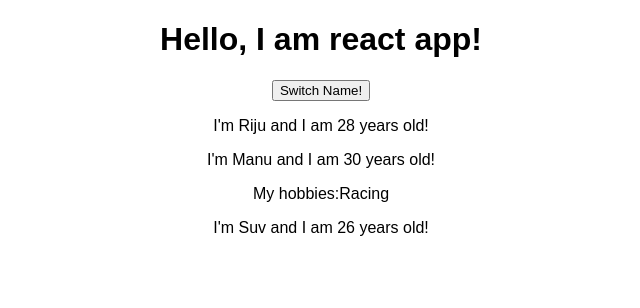
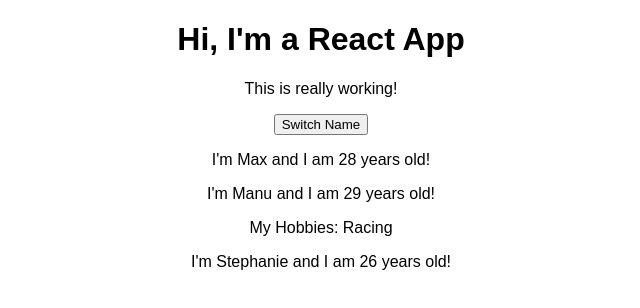
Before and after one commit to Rijubrata/react-guide, a React (Create React App) app: page / in a window 1280 px wide. Shown: the top 308 px of the page, without its empty margins (319-959 px from the left). Built offline with nearby package versions, Linux system fonts and the light colour scheme.

Commit message:
react-hooks

```diff
--- a/src/App.js
+++ b/src/App.js
@@ -1,39 +1,54 @@
-import React, { Component } from 'react';
+import React, { useState } from 'react';
 import './App.css';
 import Person from './Person/Person';
 
-class App extends Component {
-  state={
-    Person:[
-      {name:'Riju',age:28},
-      {name:'Manu',age:30},
-      {name:'Suv',age:26}
-    ],
-    otherState:'Do not change'
-  }
-  switchNameHandler=()=>{
-   // this.state.Person[0].name='Rijubrata';
-   // console.log('cliked');
-   this.setState({
-    Person:[
-      {name:'Rijubrata',age:28},
-      {name:'Manu',age:30},
-      {name:'Suv',age:35}
+const app = props => {
+  const [personsState, setPersonsState] = useState({
+    persons: [
+      { name: 'Max', age: 28 },
+      { name: 'Manu', age: 29 },
+      { name: 'Stephanie', age: 26 }
     ]
-   });
-  }
-  render() {
-    return (
-      <div className="App">
-       <h1>Hello, I am react app!</h1>
-       <button onClick={this.switchNameHandler}>Switch Name!</button>
-       <Person name={this.state.Person[0].name} age={this.state.Person[0].age}/>
-       <Person name={this.state.Person[1].name} age={this.state.Person[1].age}>My hobbies:Racing</Person>
-       <Person name={this.state.Person[2].name}  age={this.state.Person[2].age} />
-      </div>
-    );
-    // return React.createElement('div',{className:'App'},React.createElement('h1',null,'Hello, I am react app!'));
-  }
-}
+  });
 
-export default App;
+  const [otherState, setOtherState] = useState('some other value');
+
+  console.log(personsState, otherState);
+
+  const switchNameHandler = () => {
+    // console.log('Was clicked!');
+    // DON'T DO THIS: this.state.persons[0].name = 'Maximilian';
+    setPersonsState({
+      persons: [
+        { name: 'Maximilian', age: 28 },
+        { name: 'Manu', age: 29 },
+        { name: 'Stephanie', age: 27 }
+      ]
+    });
+  };
+
+  return (
+    <div className="App">
+      <h1>Hi, I'm a React App</h1>
+      <p>This is really working!</p>
+      <button onClick={switchNameHandler}>Switch Name</button>
+      <Person
+        name={personsState.persons[0].name}
+        age={personsState.persons[0].age}
+      />
+      <Person
+        name={personsState.persons[1].name}
+        age={personsState.persons[1].age}
+      >
+        My Hobbies: Racing
+      </Person>
+      <Person
+        name={personsState.persons[2].name}
+        age={personsState.persons[2].age}
+      />
+    </div>
+  );
+  // return React.createElement('div', {className: 'App'}, React.createElement('h1', null, 'Does this work now?'));
+};
+
+export default app;
```
